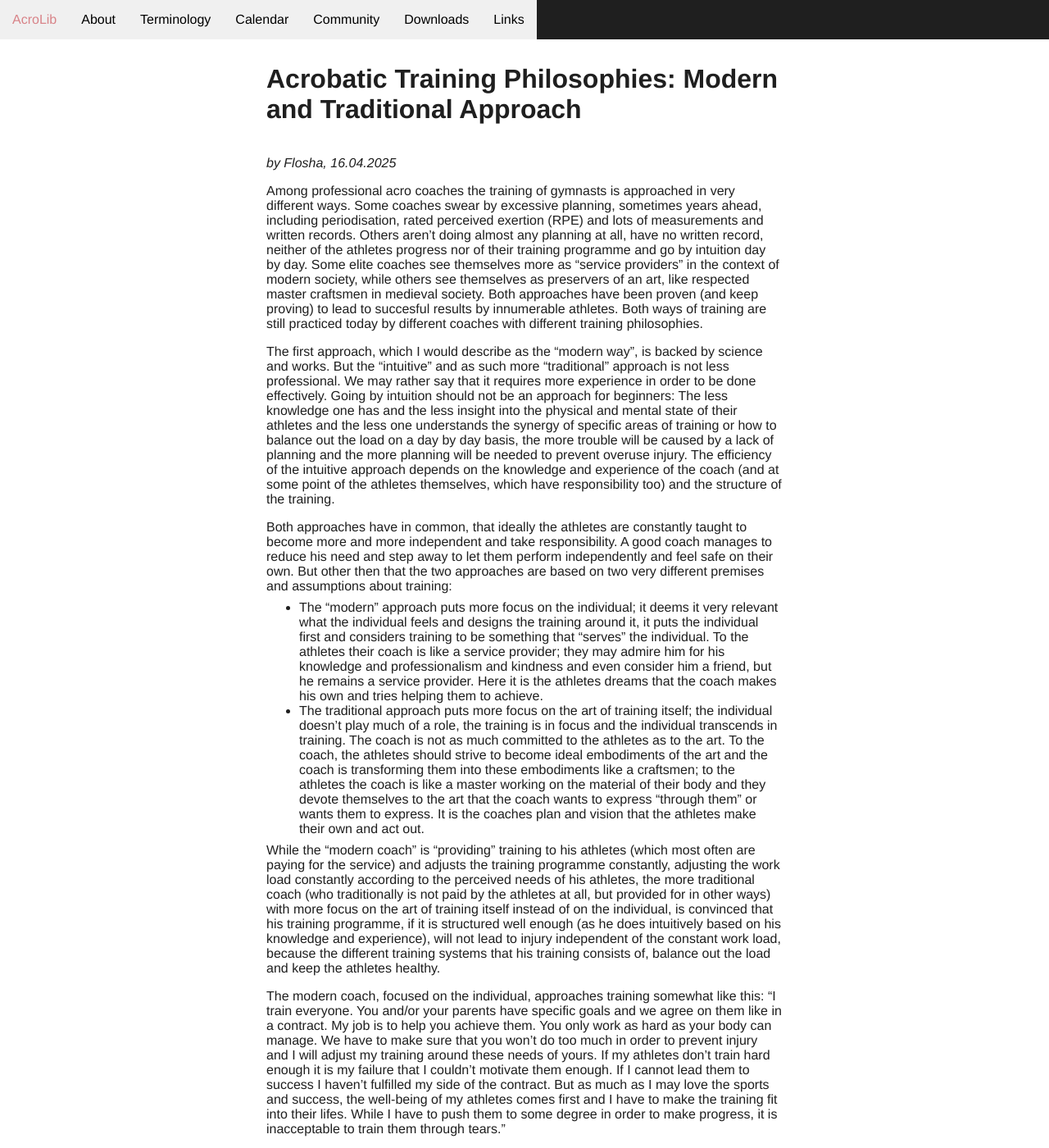
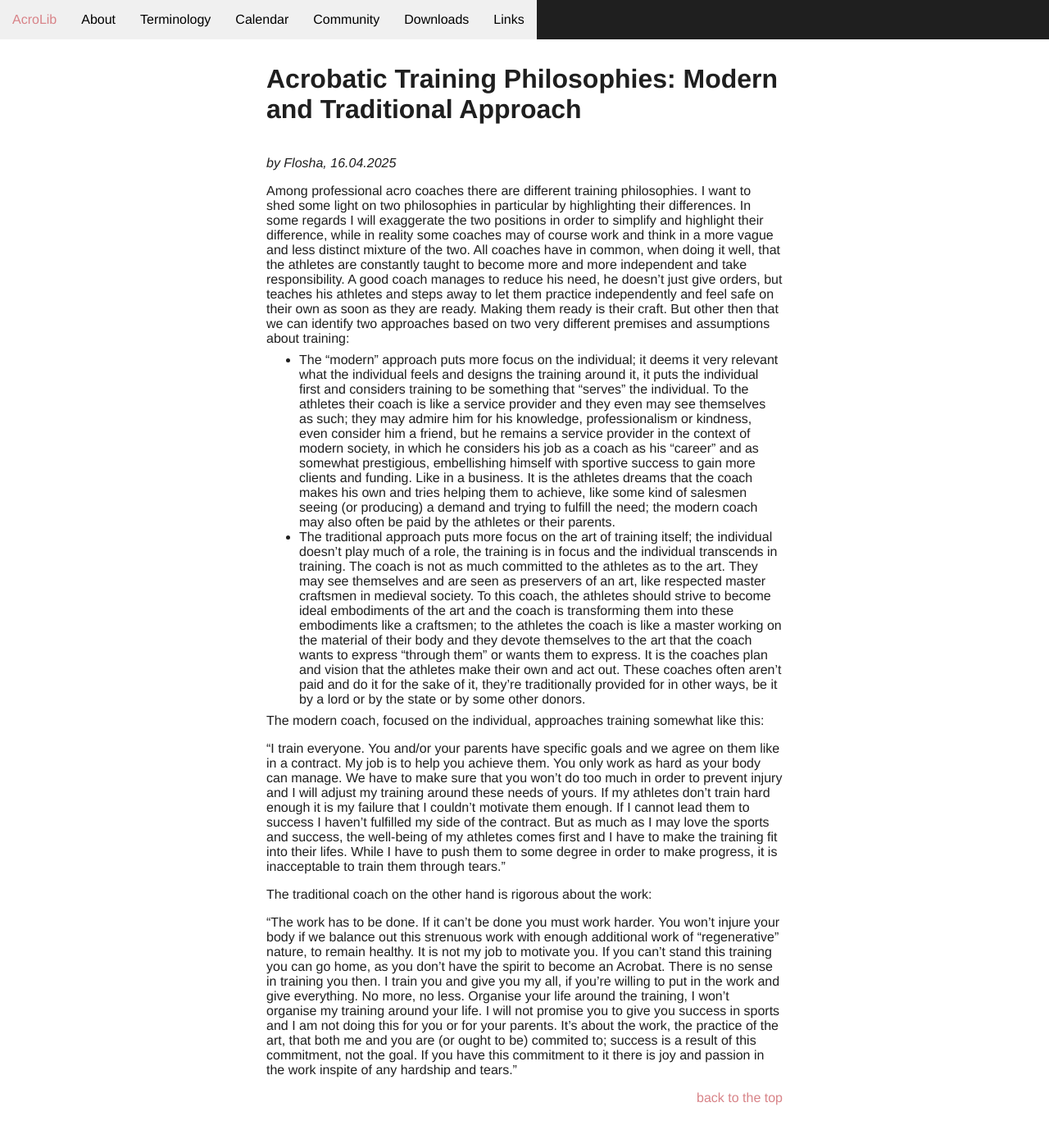
Before and after one commit to floshin/acrolib, a Jekyll site: the page built from training/training-philosophies.md, in a window 1280 px wide and 1400 px high. Shown: the whole window at 82% size. Built offline with Jekyll 4.4.1, drawn with Linux system fonts in a browser that asks for light colours; our own code applies the rules of GitHub Pages for plain Markdown files; some of the changed text lies outside the part shown.

Commit message:
Update training-philosophies.md

```diff
--- a/training/training-philosophies.md
+++ b/training/training-philosophies.md
@@ -2,16 +2,13 @@
 
 *by Flosha, 16.04.2025*
 
-Among professional acro coaches the training of gymnasts is approached in very different ways. Some coaches swear by excessive planning, sometimes years ahead, including periodisation, rated perceived exertion (RPE) and lots of measurements and written records. Others aren't doing almost any planning at all, have no written record, neither of the athletes progress nor of their training programme and go by intuition day by day. Some elite coaches see themselves more as "service providers" in the context of modern society, while others see themselves as preservers of an art, like respected master craftsmen in medieval society. Both approaches have been proven (and keep proving) to lead to succesful results by innumerable athletes. Both ways of training are still practiced today by different coaches with different training philosophies.
+Among professional acro coaches there are different training philosophies. I want to shed some light on two philosophies in particular by highlighting their differences. In some regards I will exaggerate the two positions in order to simplify and highlight their difference, while in reality some coaches may of course work and think in a more vague and less distinct mixture of the two. All coaches have in common, when doing it well, that the athletes are constantly taught to become more and more independent and take responsibility. A good coach manages to reduce his need, he doesn't just give orders, but teaches his athletes and steps away to let them practice independently and feel safe on their own as soon as they are ready. Making them ready is their craft. But other then that we can identify two approaches based on two very different premises and assumptions about training:
 
-The first approach, which I would describe as the "modern way", is backed by science and works. But the "intuitive" and as such more "traditional" approach is not less professional. We may rather say that it requires more experience in order to be done effectively. Going by intuition should not be an approach for beginners: The less knowledge one has and the less insight into the physical and mental state of their athletes and the less one understands the synergy of specific areas of training or how to balance out the load on a day by day basis, the more trouble will be caused by a lack of planning and the more planning will be needed to prevent overuse injury. The efficiency of the intuitive approach depends on the knowledge and experience of the coach (and at some point of the athletes themselves, which have responsibility too) and the structure of the training.
+* The "modern" approach puts more focus on the individual; it deems it very relevant what the individual feels and designs the training around it, it puts the individual first and considers training to be something that "serves" the individual. To the athletes their coach is like a service provider and they even may see themselves as such; they may admire him for his knowledge, professionalism or kindness, even consider him a friend, but he remains a service provider in the context of modern society, in which he considers his job as a coach as his "career" and as somewhat prestigious, embellishing himself with sportive success to gain more clients and funding. Like in a business. It is the athletes dreams that the coach makes his own and tries helping them to achieve, like some kind of salesmen seeing (or producing) a demand and trying to fulfill the need; the modern coach may also often be paid by the athletes or their parents.
+* The traditional approach puts more focus on the art of training itself; the individual doesn't play much of a role, the training is in focus and the individual transcends in training. The coach is not as much committed to the athletes as to the art. They may see themselves and are seen as preservers of an art, like respected master craftsmen in medieval society. To this coach, the athletes should strive to become ideal embodiments of the art and the coach is transforming them into these embodiments like a craftsmen; to the athletes the coach is like a master working on the material of their body and they devote themselves to the art that the coach wants to express "through them" or wants them to express. It is the coaches plan and vision that the athletes make their own and act out. These coaches often aren't paid and do it for the sake of it, they're traditionally provided for in other ways, be it by a lord or by the state or by some other donors.
 
-Both approaches have in common, that ideally the athletes are constantly taught to become more and more independent and take responsibility. A good coach manages to reduce his need and step away to let them perform independently and feel safe on their own. But other then that the two approaches are based on two very different premises and assumptions about training:
-* The "modern" approach puts more focus on the individual; it deems it very relevant what the individual feels and designs the training around it, it puts the individual first and considers training to be something that "serves" the individual. To the athletes their coach is like a service provider; they may admire him for his knowledge and professionalism and kindness and even consider him a friend, but he remains a service provider. Here it is the athletes dreams that the coach makes his own and tries helping them to achieve.
-* The traditional approach puts more focus on the art of training itself; the individual doesn't play much of a role, the training is in focus and the individual transcends in training. The coach is not as much committed to the athletes as to the art. To the coach, the athletes should strive to become ideal embodiments of the art and the coach is transforming them into these embodiments like a craftsmen; to the athletes the coach is like a master working on the material of their body and they devote themselves to the art that the coach wants to express "through them" or wants them to express. It is the coaches plan and vision that the athletes make their own and act out.
+The modern coach, focused on the individual, approaches training somewhat like this:
+> "I train everyone. You and/or your parents have specific goals and we agree on them like in a contract. My job is to help you achieve them. You only work as hard as your body can manage. We have to make sure that you won't do too much in order to prevent injury and I will adjust my training around these needs of yours. If my athletes don't train hard enough it is my failure that I couldn't motivate them enough. If I cannot lead them to success I haven't fulfilled my side of the contract. But as much as I may love the sports and success, the well-being of my athletes comes first and I have to make the training fit into their lifes. While I have to push them to some degree in order to make progress, it is inacceptable to train them through tears."
 
-While the "modern coach" is "providing" training to his athletes (which most often are paying for the service) and adjusts the training programme constantly, adjusting the work load constantly according to the perceived needs of his athletes, the more traditional coach (who traditionally is not paid by the athletes at all, but provided for in other ways) with more focus on the art of training itself instead of on the individual, is convinced that his training programme, if it is structured well enough (as he does intuitively based on his knowledge and experience), will not lead to injury independent of the constant work load, because the different training systems that his training consists of, balance out the load and keep the athletes healthy.
-
-The modern coach, focused on the individual, approaches training somewhat like this: "I train everyone. You and/or your parents have specific goals and we agree on them like in a contract. My job is to help you achieve them. You only work as hard as your body can manage. We have to make sure that you won't do too much in order to prevent injury and I will adjust my training around these needs of yours. If my athletes don't train hard enough it is my failure that I couldn't motivate them enough. If I cannot lead them to success I haven't fulfilled my side of the contract. But as much as I may love the sports and success, the well-being of my athletes comes first and I have to make the training fit into their lifes. While I have to push them to some degree in order to make progress, it is inacceptable to train them through tears."
-
-The traditional coach on the other hand is rigorous about the work: "The work has to be done. If it can't be done you must work harder. You won't injure your body if we balance out this strenuous work with enough additional work of "regenerative" nature, to remain healthy. It is not my job to motivate you. If you can't stand this training you can go home, as you don't have the spirit to become an Acrobat. There is no sense in training you then. I train you and give you my all, if you're willing to put in the work and give everything, no more, no less. You organise your life around the training, I won't organise my training around your life. I will not promise you to give you success in sports and I am not doing this for you or for your parents. It's about the work, the practice of the art, that both me and you are (or ought to be) commited to; success is a result of this commitment, not the goal. If you have this commitment to it, there is joy and passion in the work inspite of any hardship and tears."
+The traditional coach on the other hand is rigorous about the work:
+> "The work has to be done. If it can't be done you must work harder. You won't injure your body if we balance out this strenuous work with enough additional work of "regenerative" nature, to remain healthy. It is not my job to motivate you. If you can't stand this training you can go home, as you don't have the spirit to become an Acrobat. There is no sense in training you then. I train you and give you my all, if you're willing to put in the work and give everything. No more, no less. Organise your life around the training, I won't organise my training around your life. I will not promise you to give you success in sports and I am not doing this for you or for your parents. It's about the work, the practice of the art, that both me and you are (or ought to be) commited to; success is a result of this commitment, not the goal. If you have this commitment to it there is joy and passion in the work inspite of any hardship and tears."
```
